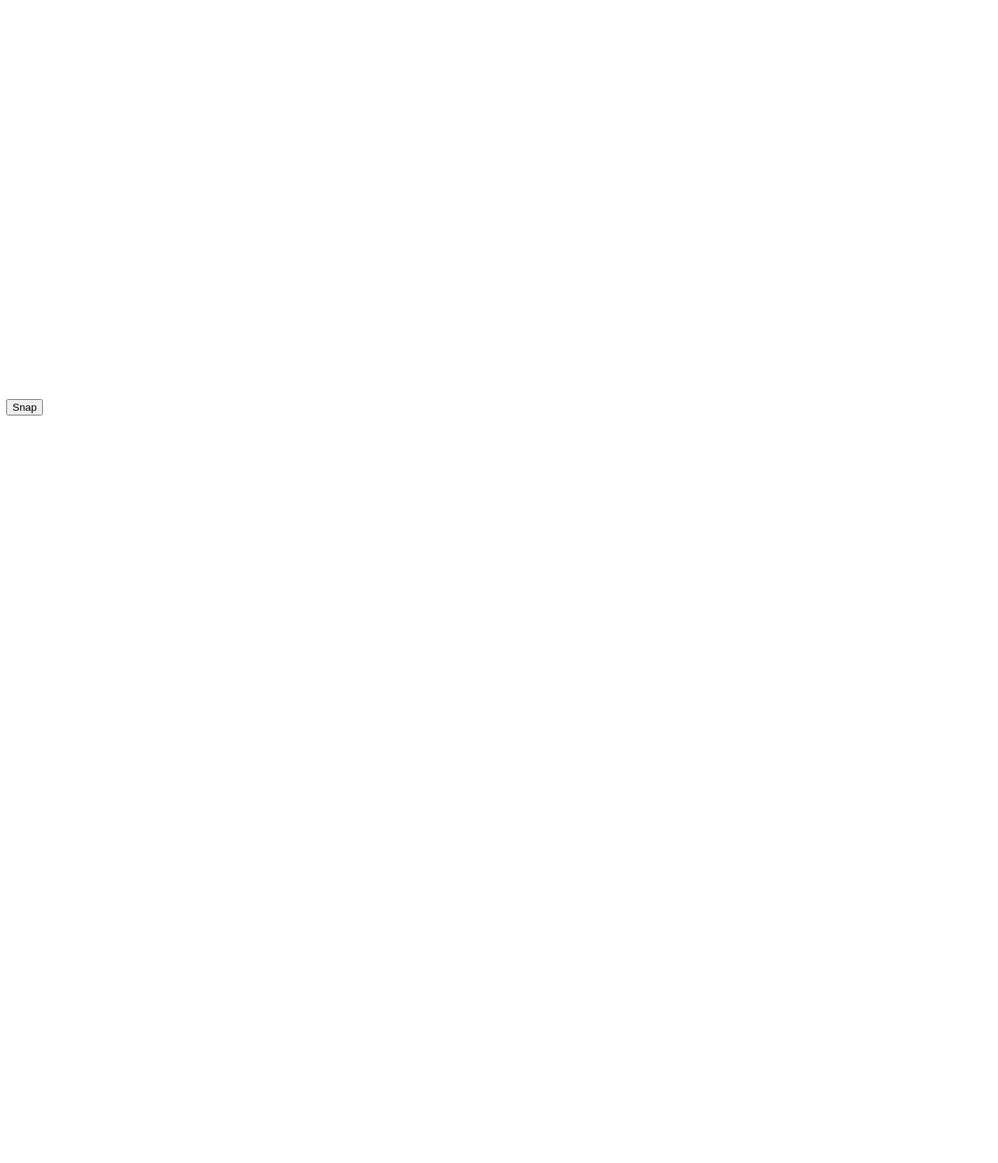
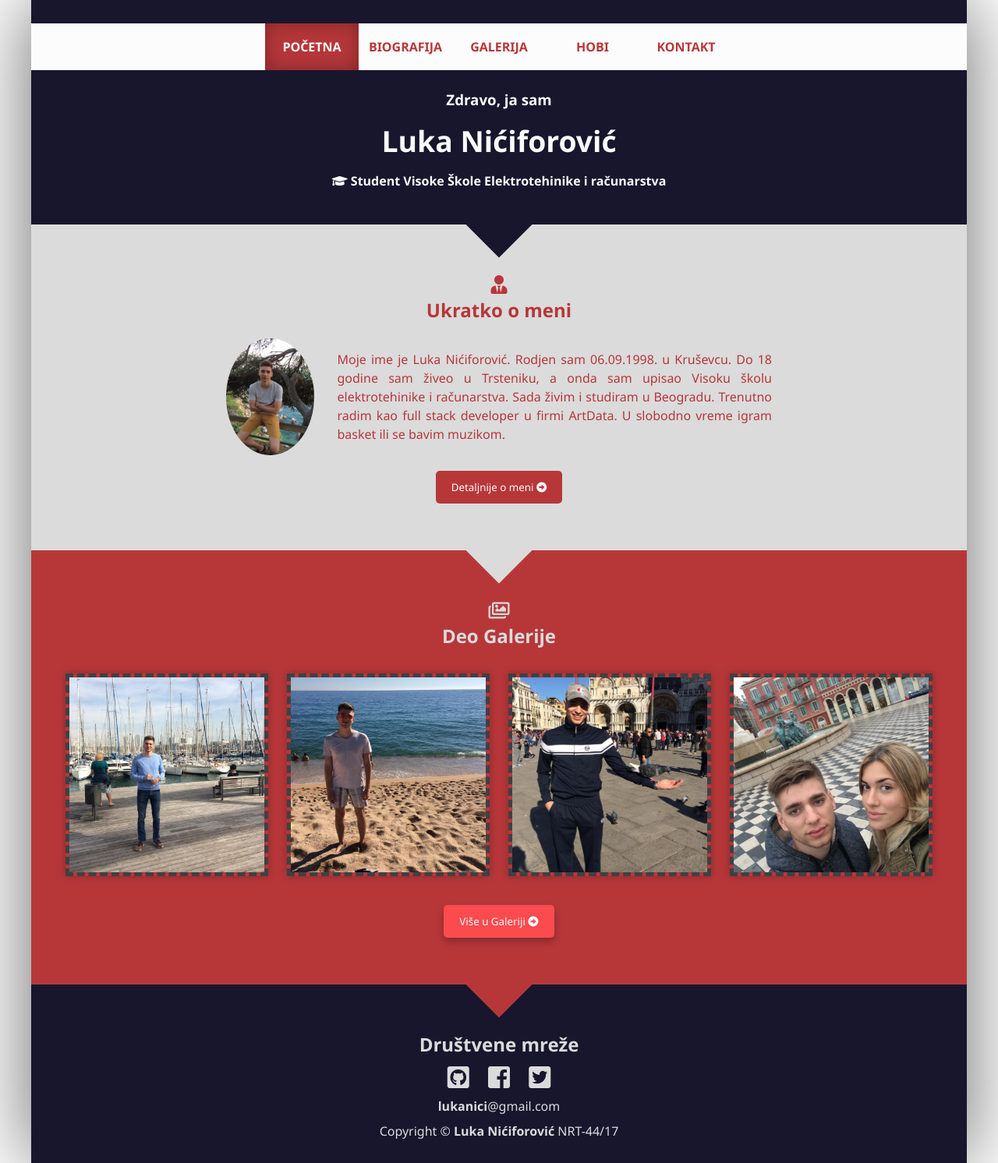
Before and after one commit to lukanici/lukanici.github.io, a plain HTML site: page index.html in a window 1280 px wide. Shown: the whole page at 78% size. Before the commit the page ends 800 px from the top, so only its background shows below. Drawn offline with Linux system fonts and the light colour scheme.

Commit message:
Add files via upload

```diff
--- a/css/style.css
+++ b/css/style.css
@@ -56,6 +56,7 @@ nav {
     width: 100%;
     background: var(--bela);
     height: 60px;
+    overflow: hidden;
 }
 
 nav ul {
@@ -414,7 +415,10 @@ footer p {
     }
 
     #meni {
-        display: none;
+        /*display: none;*/
+        max-height: 0;
+        overflow: hidden;
+        transition: 0.3s ease-out;
     }
 
     nav ul li {
@@ -425,7 +429,7 @@ footer p {
         flex-direction: column;
     }
 
-    .pocetna1 article p {
+    .pocetna1 article p, .pocetna2 article p {
         margin: 20px 30px;
     }
 
@@ -449,4 +453,14 @@ footer p {
     .hobi {
         flex-direction: column;
     }
+
+    nav ul li:active {
+        background: var(--bela);
+        color: var(--tcrvena);
+    }
+
+    nav ul li:hover {
+        background: var(--tcrvena);
+        color: var(--bela);
+    }
 }
--- a/index.html
+++ b/index.html
@@ -1,36 +1,67 @@
 <!DOCTYPE html>
-<html>
+<html lang="en">
 <head>
-<title>Accessing Web Camera in JS</title>
+    <meta charset="UTF-8">
+    <meta name="viewport" content="width=device-width, initial-scale=1.0">
+    <meta http-equiv="X-UA-Compatible" content="ie=edge">
+    <title>Portfolio - Početna strana</title>
+    <link rel="stylesheet" href="https://use.fontawesome.com/releases/v5.6.3/css/all.css" integrity="sha384-UHRtZLI+pbxtHCWp1t77Bi1L4ZtiqrqD80Kn4Z8NTSRyMA2Fd33n5dQ8lWUE00s/" crossorigin="anonymous">
+    <link rel="stylesheet" href="css/style.css">
 </head>
 <body>
-<video id="video" width="500px" height="500px"></video>
-<canvas id="canvas" width="500px" height="500px"></canvas><br>
-<button onclick="snap();">Snap</button>
-<script type="text/javascript">
-			var video = document.getElementById('video');
-			var canvas = document.getElementById('canvas');
-			var context = canvas.getContext('2d');
+    <div class="container">
+        <header>
+            <nav>
+                <ul>
+                    <li class="dugmeMeni" onclick="prikaziMeni()"><i class="fas fa-bars"></i></li>
+                    <div id="meni">
+                        <a href="index.html"><li class="current">Početna</li></a>
+                        <a href="bio.html"><li>Biografija</li></a>
+                        <a href="galerija.html"><li>Galerija</li></a>
+                        <a href="hobi.html"><li>Hobi</li></a>
+                        <a href="kontakt.html"><li>Kontakt</li></a>
+                    </div>
+                </ul>
+            </nav>
+            <h3>Zdravo, ja sam</h3>
+            <h1 id="ime"></h1>
+            <h4><i class="fas fa-graduation-cap"></i> Student Visoke Škole Elektrotehinike i računarstva</h4>
+        </header>
 
-			navigator.getUserMedia = navigator.getUserMedia || navigator.webkitGetUserMedia || navigator.mozGetUserMedia || navigator.oGetUserMedia || navigator.msGetUserMedia;
+        <section class="pocetna1">
+            <h2><i class="fas fa-user-tie"></i><br>Ukratko o meni</h2>
+            <article>
+                <img src="img/1.jpg" alt="Profilna slika" class="profilna">
+                <p>Moje ime je Luka Nićiforović. Rodjen sam 06.09.1998. u Kruševcu. Do 18 godine sam živeo u Trsteniku, a onda sam upisao Visoku školu elektrotehinike i računarstva. Sada živim i studiram u Beogradu. Trenutno radim kao full stack developer u firmi ArtData. U slobodno vreme igram basket ili se bavim muzikom.</p>
+            </article>
+            <a href="bio.html"><button>Detaljnije o meni <i class="fas fa-arrow-alt-circle-right"></i></button></a>
+        </section>
 
-			if(navigator.getUserMedia){
-				navigator.getUserMedia({video:true}, streamWebCam, throwError);
-			}
+        <section class="pocetna2">
+            <h2><i class="far fa-images"></i><br>Deo Galerije</h2>
+            <br>
+            <div class="galerija">
+                <img src="img/5.jpg" alt="Slika 1">
+                <img src="img/6.jpg" alt="Slika 2">
+                <img src="img/3.jpg" alt="Slika 3">
+                <img src="img/7.jpg" alt="Slika 4">
+            </div>
+            <br>
+            <a href="galerija.html"><button>Više u Galeriji <i class="fas fa-arrow-alt-circle-right"></i></button></a>
+        </section>
 
-			function streamWebCam (stream) {
-				video.src = window.URL.createObjectURL(stream);
-				video.play();
-			}
+        <footer>
+            <h2>Društvene mreže</h2>
+            <a href="https://www.github.com/lukanici" target="_blank"><i class="fab fa-github-square"></i></a>
+            <a href="https://www.facebook.com/lukanici" target="_blank"><i class="fab fa-facebook-square"></i></a>
+            <a href="https://www.twitter.com/lukanici" target="_blank"><i class="fab fa-twitter-square"></i></a>
+            <p><b>lukanici</b>@gmail.com</p>
+            <p>Copyright &copy; <b>Luka Nićiforović</b> NRT-44/17</p>
+        </footer>
+    </div>
 
-			function throwError (e) {
-				alert(e.name);
-			}
+    <a href="#"><button id="idiGore"><i class="fas fa-arrow-alt-circle-up"></i></button></a>
 
-			function snap () {
-				canvas.width = video.clientWidth;
-				canvas.height = video.clientHeight;
-				context.drawImage(video, 0, 0);
-			}
-		</script>
+    <script src="js/script.js"></script>
+</body>
 </html>
--- a/js/script.js
+++ b/js/script.js
@@ -11,26 +11,29 @@ ispisiIme();
 setInterval(ispisiIme, 300);
 
 var meni = document.getElementById('meni');
+var lis = Array.from(document.getElementsByTagName('li'));
 var prikazan = false;
 function prikaziMeni() {
+    //meni.style.transition = "0.3s";
     if (prikazan) {
-        meni.style.display = "none";
+        meni.style.maxHeight = "0"; //meni.style.display = "none";
         prikazan = false;
     }
     else {
-        meni.style.display = "block";
+        meni.style.maxHeight = "500px"; //meni.style.display = "block";
         prikazan = true;
     }
 }
 
 window.onresize = function(e) {
     if (window.innerWidth > 616)
-        meni.style.display = "block";
+        meni.style.maxHeight = "500px"; //meni.style.display = "block";
     else {
+        //meni.style.transition = "0s";
         if (prikazan)
-            meni.style.display = "block";
+            meni.style.maxHeight = "500px"; //meni.style.display = "block";
         else
-            meni.style.display = "none";
+            meni.style.maxHeight = "0"; //meni.style.display = "none";
     }
 }
 
```
Also changed, not shown: bio.html (+1 -2 lines), galerija.html (+1 -2 lines), hobi.html (+1 -2 lines), kontakt.html (+0 -1 lines), 5 other files.
